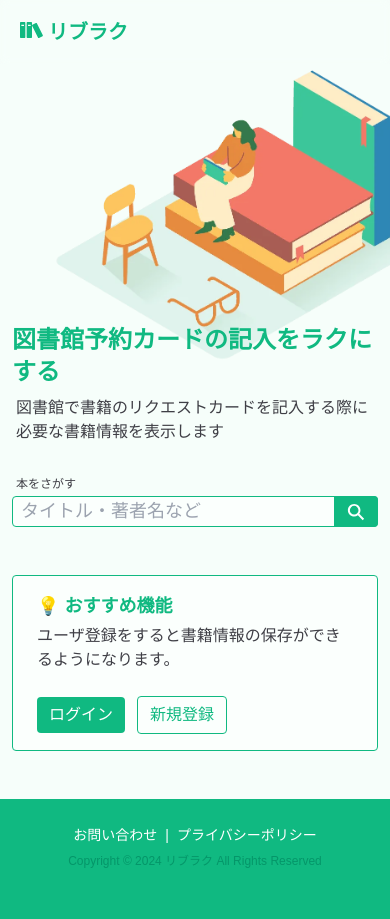
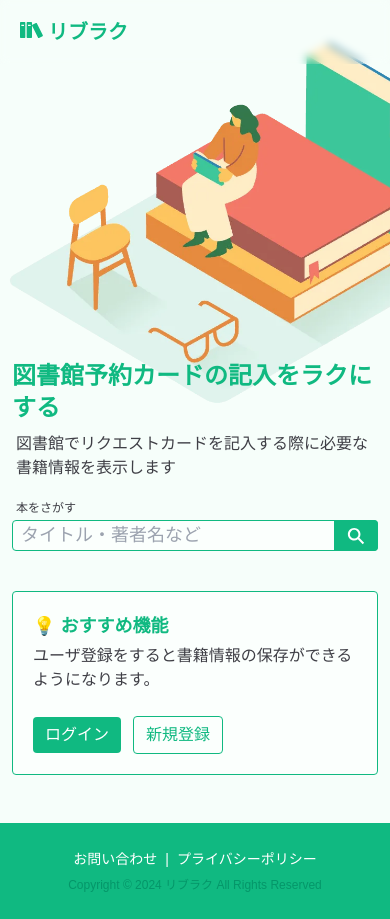
Before and after one commit to kagomen/libraku, a React (Vite) app: page / in a window 390 px wide. Before the commit the page ends 895 px from the top, so only its background shows below. Built offline with nearby package versions, Linux system fonts and the light colour scheme; a web font is replaced by a local one.

Commit message:
スタイルの修正

```diff
--- a/src/App.jsx
+++ b/src/App.jsx
@@ -9,7 +9,7 @@ import ContactPage from './pages/ContactPage'
 
 export default function App() {
   return (
-    <div className="relative min-h-screen bg-emerald-25 pb-[96px] pt-[64px] text-zinc-700">
+    <div className="relative min-h-screen bg-emerald-25 pb-[96px] sm:pt-[64px] text-zinc-700">
       <Header />
       <Routes>
         <Route path="/" element={<TopPage />} />
--- a/src/components/Header.jsx
+++ b/src/components/Header.jsx
@@ -3,7 +3,7 @@ import { Link } from 'react-router-dom'
 
 export default function Header() {
   return (
-    <div className="fixed left-0 top-0 z-50 flex h-[64px] w-full items-center justify-between px-5 py-4 text-emerald-500 backdrop-blur-sm">
+    <div className="fixed bg-transparent left-0 top-0 z-50 flex h-[64px] w-full items-center justify-between px-5 py-4 text-emerald-500 backdrop-blur-sm">
       <Link to={'/'} className="flex w-fit cursor-pointer gap-1 text-xl font-bold">
         <div className="text-2xl">
           <ImBooks />
--- a/src/pages/TopPage.jsx
+++ b/src/pages/TopPage.jsx
@@ -17,22 +17,21 @@ export default function TopPage() {
   }, [location.pathname, setKeyword])
 
   return (
-    <div className="relative mx-auto mb-12 w-full overflow-x-hidden overflow-y-visible px-3 sm:px-[24px] md:mb-0 md:h-screen">
+    <div className="relative mx-auto mb-12 overflow-x-hidden overflow-y-visible px-3 sm:px-[24px] md:mb-0 md:h-screen">
       <img
         src={src}
-        className="absolute -right-[48px] -top-[8px] z-0 opacity-85 md:-right-[60px] md:top-0 md:w-[85%] lg:w-[75%] xl:w-[65%]"
+        className="absolute scale-125 top-16 sm:scale-100 -right-[48px] sm:-top-[8px] z-0 opacity-85 md:-right-[60px] md:top-0 md:w-[85%] lg:w-[75%] xl:w-[65%]"
       />
-      <div className="relative z-10 pt-[260px] md:pt-[100px] lg:mx-8">
+      <div className="relative z-10 pt-[360px] md:pt-[100px] lg:mx-8">
         <h2 className="w-fit text-2xl font-semibold text-emerald-500 sm:text-3xl md:px-3 md:py-2 lg:bg-emerald-500 lg:px-4 lg:py-3 lg:text-4xl lg:text-white">
           図書館予約カードの記入をラクにする
         </h2>
-        <div className="mb-8 mt-2 px-1 sm:mt-4 lg:text-lg">
-          <p>図書館で書籍のリクエストカードを記入する際に必要な書籍情報を表示します</p>
+        <div className="mb-5 mt-2 px-1 sm:mt-4 lg:text-lg">
+          <p>図書館でリクエストカードを記入する際に必要な書籍情報を表示します</p>
         </div>
         <div className="sm:w-[80%] md:w-[70%] lg:w-[60%] xl:w-[50%]">
           <SearchBar />
-        </div>
-        <div className="mx-auto mt-12 w-full rounded border border-emerald-500 bg-white bg-opacity-50 px-6 py-4 backdrop-blur-sm sm:mx-0 sm:w-fit">
+          <div className="mt-10 w-full rounded border border-emerald-500 bg-white bg-opacity-50 p-5 backdrop-blur-sm">
             <h3 className="mb-1 text-lg font-semibold text-emerald-500">💡 おすすめ機能</h3>
             <p>ユーザ登録をすると書籍情報の保存ができるようになります。</p>
             <button className="mr-3 mt-6 w-fit rounded bg-emerald-500 px-3 py-1.5 font-medium text-white">
@@ -44,5 +43,6 @@ export default function TopPage() {
           </div>
         </div>
       </div>
+    </div>
   )
 }
```
Lines whose indentation alone changed are shown as unchanged.
